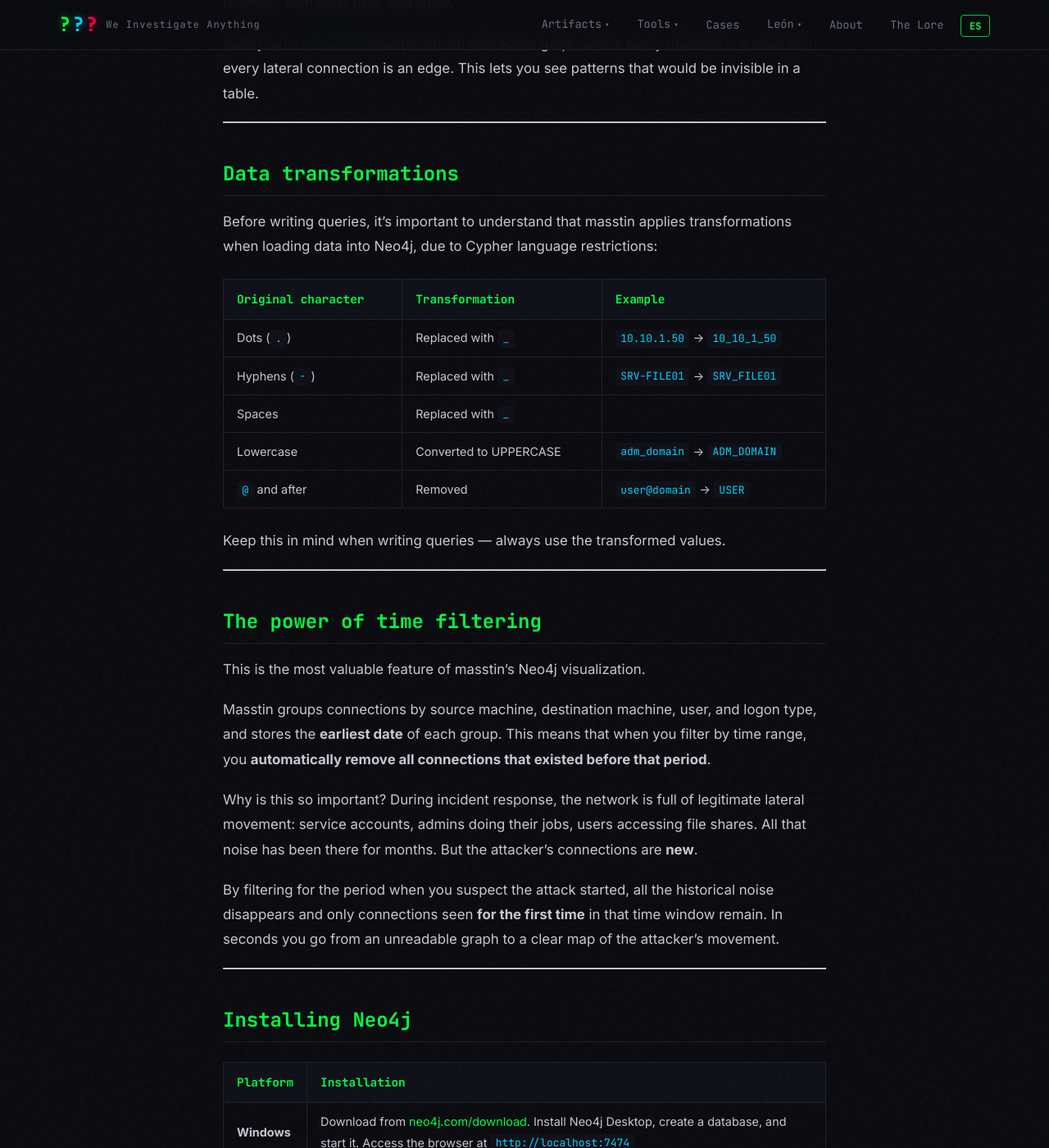
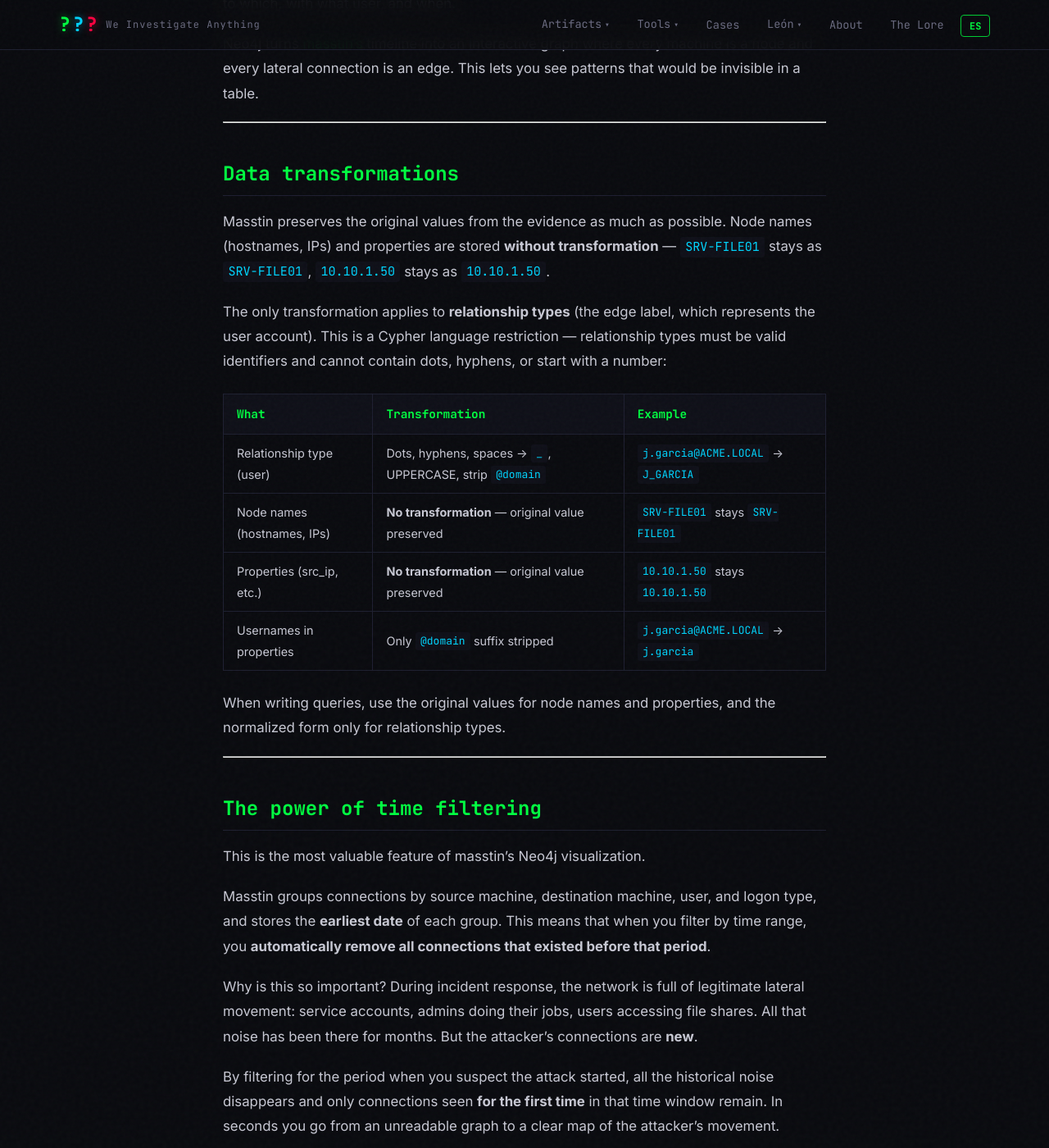
Before and after one commit to jupyterj0nes/jupyterj0nes.github.io, a Jekyll site: the page built from _posts/en/2026-04-07-neo4j-cypher-visualization.md, in a window 1280 px wide and 1400 px high, scrolled down 518 px. Shown: the whole window at 82% size. Built offline with Jekyll 4.4.1, drawn with Linux system fonts in a browser that asks for light colours; comment, search, counter and statistics services are not loaded.

Commit message:
Update data transformation docs: original values preserved, only rel types normalized (EN/ES)

```diff
--- a/_posts/en/2026-04-07-neo4j-cypher-visualization.md
+++ b/_posts/en/2026-04-07-neo4j-cypher-visualization.md
@@ -20,17 +20,18 @@
 
 ## Data transformations
 
-Before writing queries, it's important to understand that masstin applies transformations when loading data into Neo4j, due to Cypher language restrictions:
+Masstin preserves the original values from the evidence as much as possible. Node names (hostnames, IPs) and properties are stored **without transformation** — `SRV-FILE01` stays as `SRV-FILE01`, `10.10.1.50` stays as `10.10.1.50`.
 
-| Original character | Transformation | Example |
-|--------------------|----------------|---------|
-| Dots (`.`) | Replaced with `_` | `10.10.1.50` → `10_10_1_50` |
-| Hyphens (`-`) | Replaced with `_` | `SRV-FILE01` → `SRV_FILE01` |
-| Spaces | Replaced with `_` | |
-| Lowercase | Converted to UPPERCASE | `adm_domain` → `ADM_DOMAIN` |
-| `@` and after | Removed | `user@domain` → `USER` |
+The only transformation applies to **relationship types** (the edge label, which represents the user account). This is a Cypher language restriction — relationship types must be valid identifiers and cannot contain dots, hyphens, or start with a number:
 
-Keep this in mind when writing queries — always use the transformed values.
+| What | Transformation | Example |
+|------|----------------|---------|
+| Relationship type (user) | Dots, hyphens, spaces → `_`, UPPERCASE, strip `@domain` | `j.garcia@ACME.LOCAL` → `J_GARCIA` |
+| Node names (hostnames, IPs) | **No transformation** — original value preserved | `SRV-FILE01` stays `SRV-FILE01` |
+| Properties (src_ip, etc.) | **No transformation** — original value preserved | `10.10.1.50` stays `10.10.1.50` |
+| Usernames in properties | Only `@domain` suffix stripped | `j.garcia@ACME.LOCAL` → `j.garcia` |
+
+When writing queries, use the original values for node names and properties, and the normalized form only for relationship types.
 
 ---
 
```
Also changed, not shown: _posts/en/2026-04-07-memgraph-visualization.md (+1 -1 lines), _posts/es/2026-04-07-memgraph-visualization.md (+1 -1 lines), _posts/es/2026-04-07-neo4j-cypher-visualization.md (+10 -9 lines).
